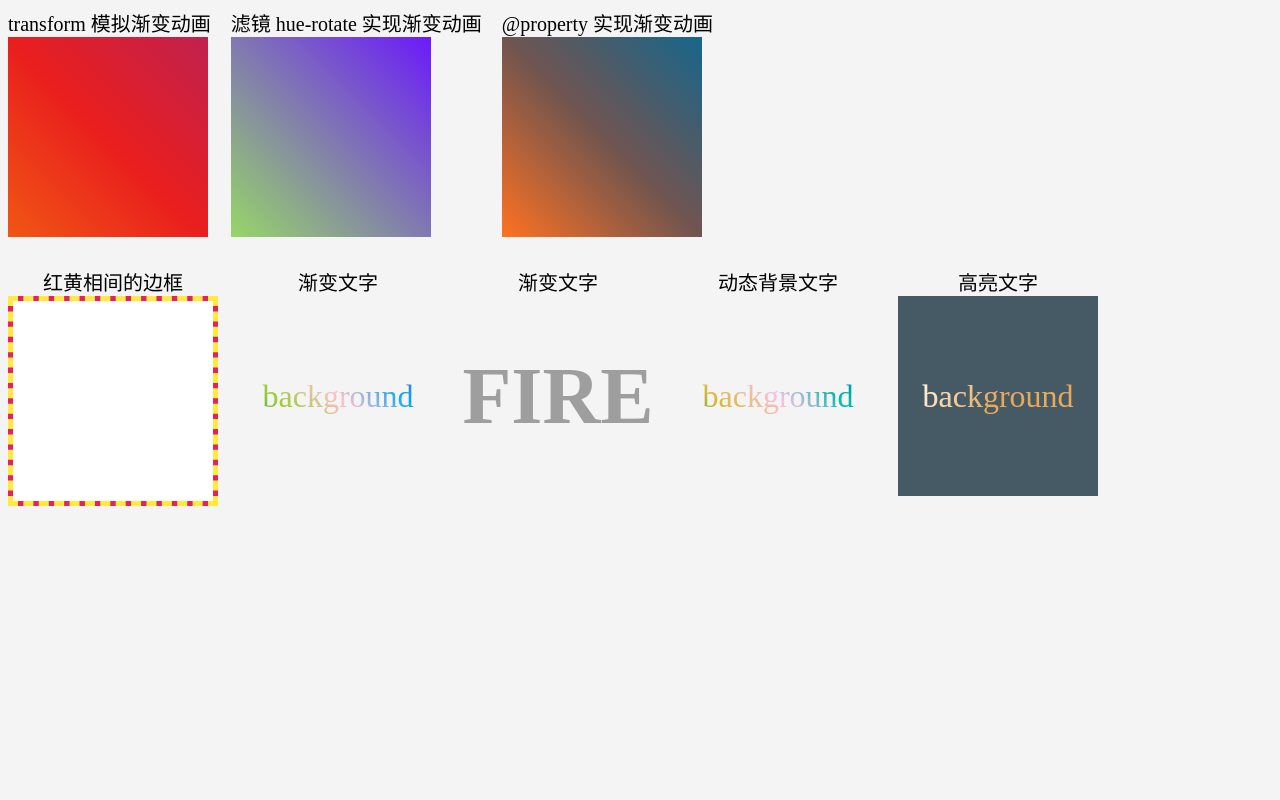
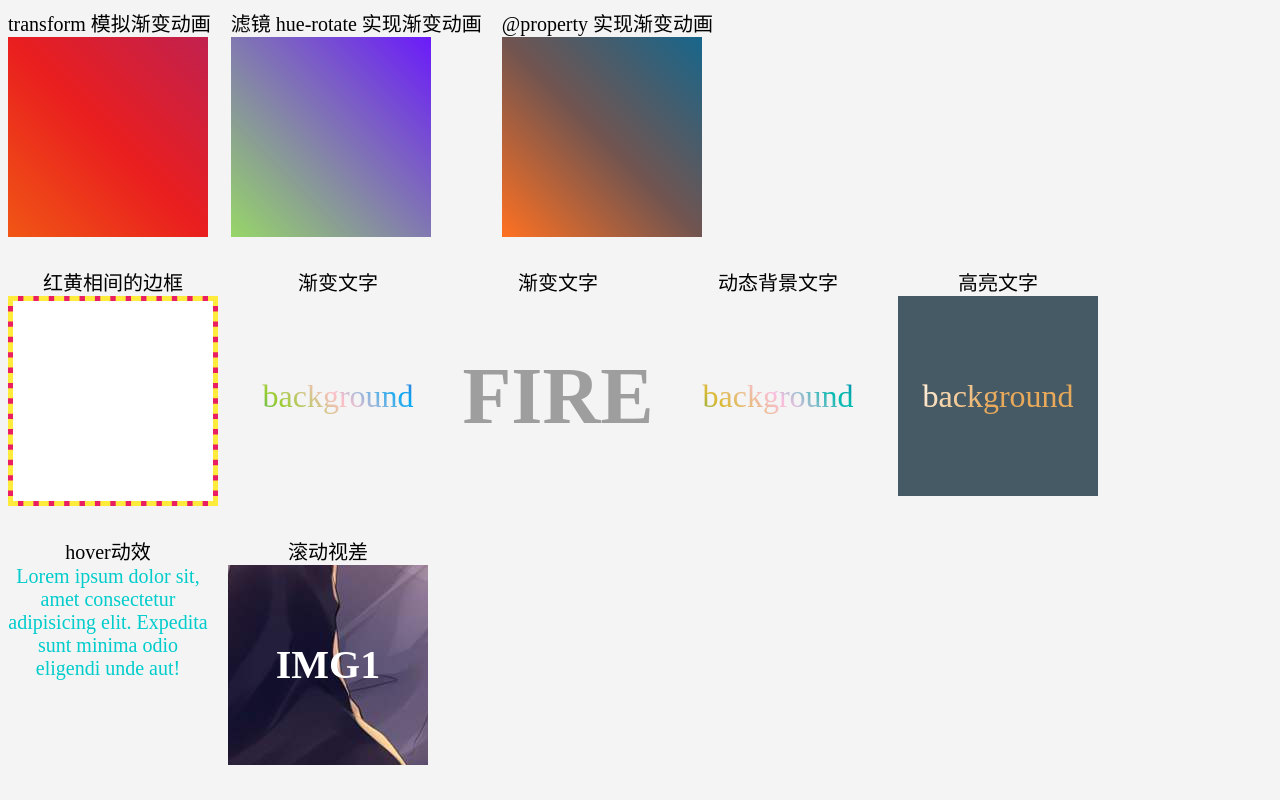
Before and after one commit to lingfengjgf/css, a website: page 1_background02.html in a window 1280 px wide. Drawn offline with Linux system fonts and the light colour scheme; grey boxes are pictures that could not be loaded.

Commit message:
hover动效、滚动视差

```diff
--- a/1_background02.html
+++ b/1_background02.html
@@ -193,6 +193,50 @@
         background-position: -190% 0;
       }
     }
+
+    /* hover动效 */
+    .d10 {
+      background: linear-gradient(90deg, #ff3c41, #fc0, #0ebeff);
+      background-size: 0 3px;
+      background-repeat: no-repeat;
+      background-position: 0 100%;
+      transition: 1s all;
+      color: #0cc;
+    }
+
+    .d10:hover {
+      background-size: 100% 3px;
+      color: #000;
+    }
+
+    /* 滚动视差 */
+    .d11 {
+      overflow-y: scroll;
+      font-size: 40px;
+      font-weight: bold;
+      color: #fff;
+    }
+
+    .d11>div {
+      height: 200px;
+      line-height: 200px;
+      text-align: center;
+    }
+
+    .img1 {
+      background: url(./image/bg1.jpg) center no-repeat;
+      background-attachment: fixed;
+    }
+
+    .img2 {
+      background: url(./image/bg4.jpg) center no-repeat;
+      background-attachment: fixed;
+    }
+
+    .img3 {
+      background: url(./image/bg7.jpg) center no-repeat;
+      background-attachment: fixed;
+    }
   </style>
 </head>
 
@@ -235,6 +279,21 @@
       </div>
     </div>
   </div>
+  <div class="content">
+    <div class="item">
+      <div>hover动效</div>
+      <div class="item-box"><a class="d10">Lorem ipsum dolor sit, amet consectetur adipisicing elit. Expedita sunt
+          minima odio eligendi unde aut!</a></div>
+    </div>
+    <div class="item">
+      <div>滚动视差</div>
+      <div class="item-box d11">
+        <div class="img1">IMG1</div>
+        <div class="img2">IMG2</div>
+        <div class="img3">IMG3</div>
+      </div>
+    </div>
+  </div>
 </body>
 
 </html>
```
Also changed, not shown: image/bg1.jpg (added), image/bg4.jpg (added), image/bg7.jpg (added).
